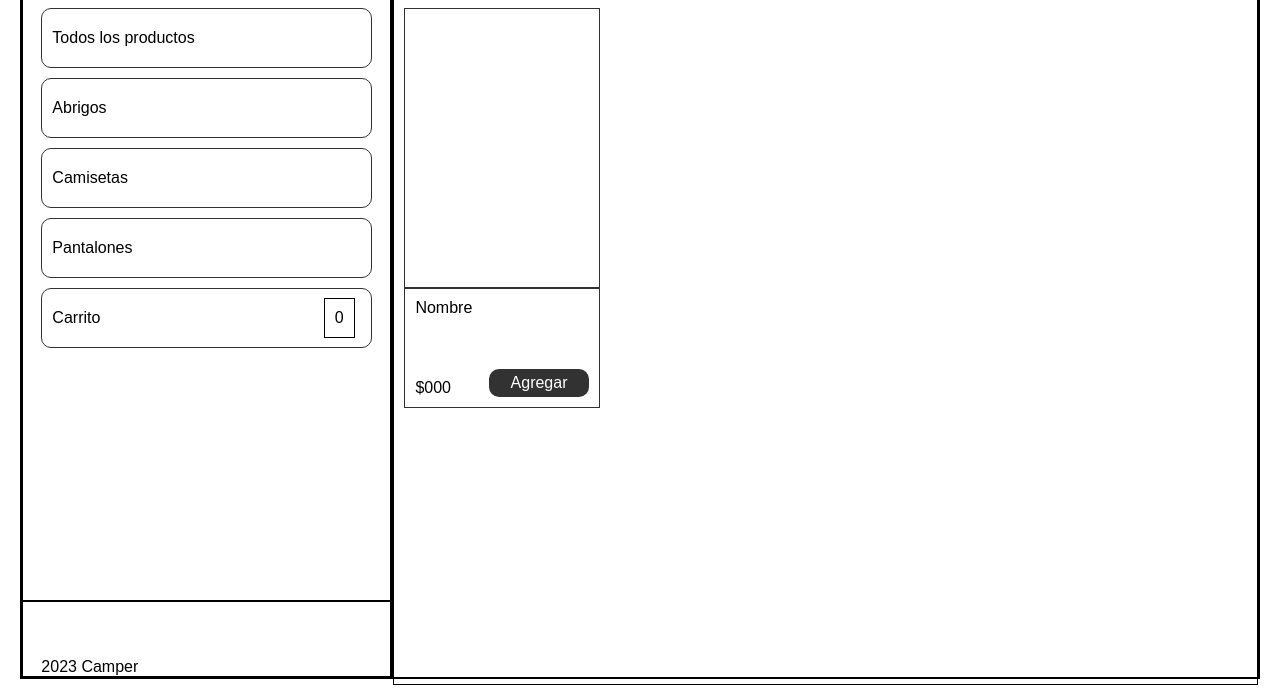
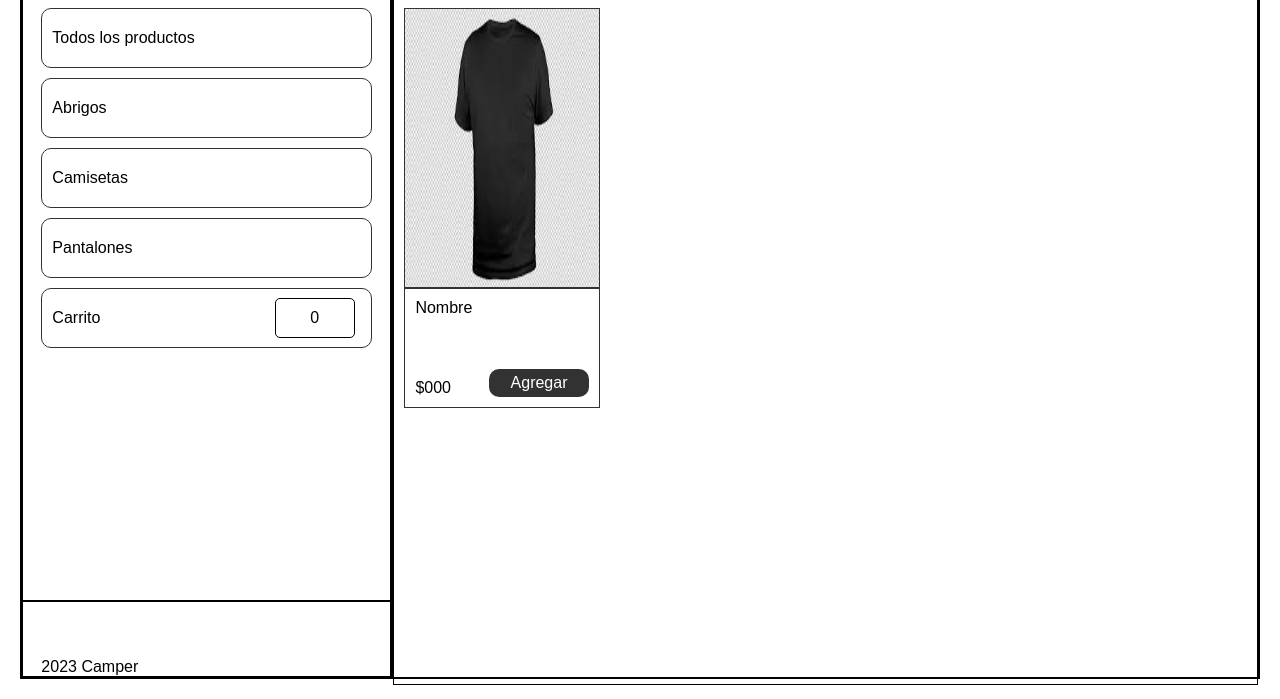
Before and after one commit to Gonzx77/ExamenJS, a plain HTML site: page index.html in a window 1280 px wide. Shown: the part 101-800 px from the top of the page. Drawn offline with Linux system fonts and the light colour scheme.

Commit message:
style: :lipstick: Base de diseño terminada
Se termino la base de la maquetacion

```diff
--- a/css/style.css
+++ b/css/style.css
@@ -74,11 +74,16 @@ body{
     border: 1px solid var(--color-1);
 }
 #cantidad{
+    display: flex;
+    justify-content: center;
+    align-items: center;
     padding: 10px;
     position: absolute;
     right: 0;
     margin-right: 5%;
     border: 1px solid black;
+    border-radius: 5px;
+    width: 80px;
 }
 .menuText{
     margin-left: 10px;
@@ -160,3 +165,7 @@ body{
     margin-right: 10px;
     border-radius: 10px;
 }
+.productImg{
+    width: 100%;
+    height: 100%;
+}
--- a/index.html
+++ b/index.html
@@ -46,7 +46,7 @@
 
                         <div class="productDiv">
                             <div class="productDivSection">
-
+                                <img class="productImg" src="storage/camisa.jpeg">
                             </div>
                             <div class="productDivSection">
                                 <p class="productName">Nombre</p>
```
Also changed, not shown: storage/camisa.jpeg (added).
